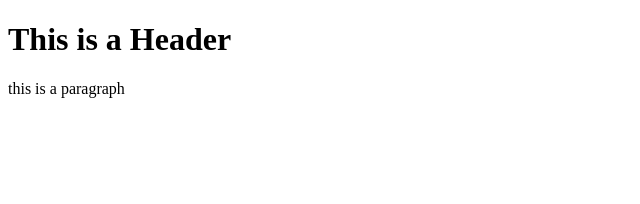
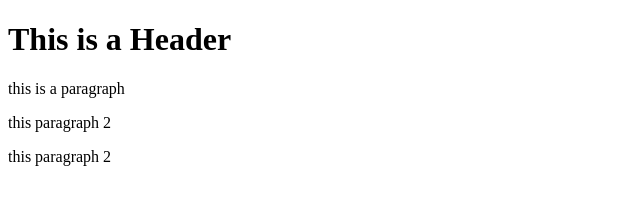
Before and after one commit to tennyidon/test, a website: page index.html in a window 1280 px wide. Shown: the whole page, without its empty margins (0-640 px from the left). Drawn offline with Linux system fonts and the light colour scheme.

Commit message:
fourth commit

```diff
--- a/test.html
+++ b/index.html
@@ -4,5 +4,8 @@
   <body>
       <h1>This is a Header</h1>
       <p>this is a paragraph</p>
+      <p>this paragraph 2</p>
+      <p>this paragraph 2</p>
+
   </body>
 </html>
```
Also changed, not shown: package.json (added, +28 -0 lines), templates/test.html (renamed from templates/index.html), 4 other files.
